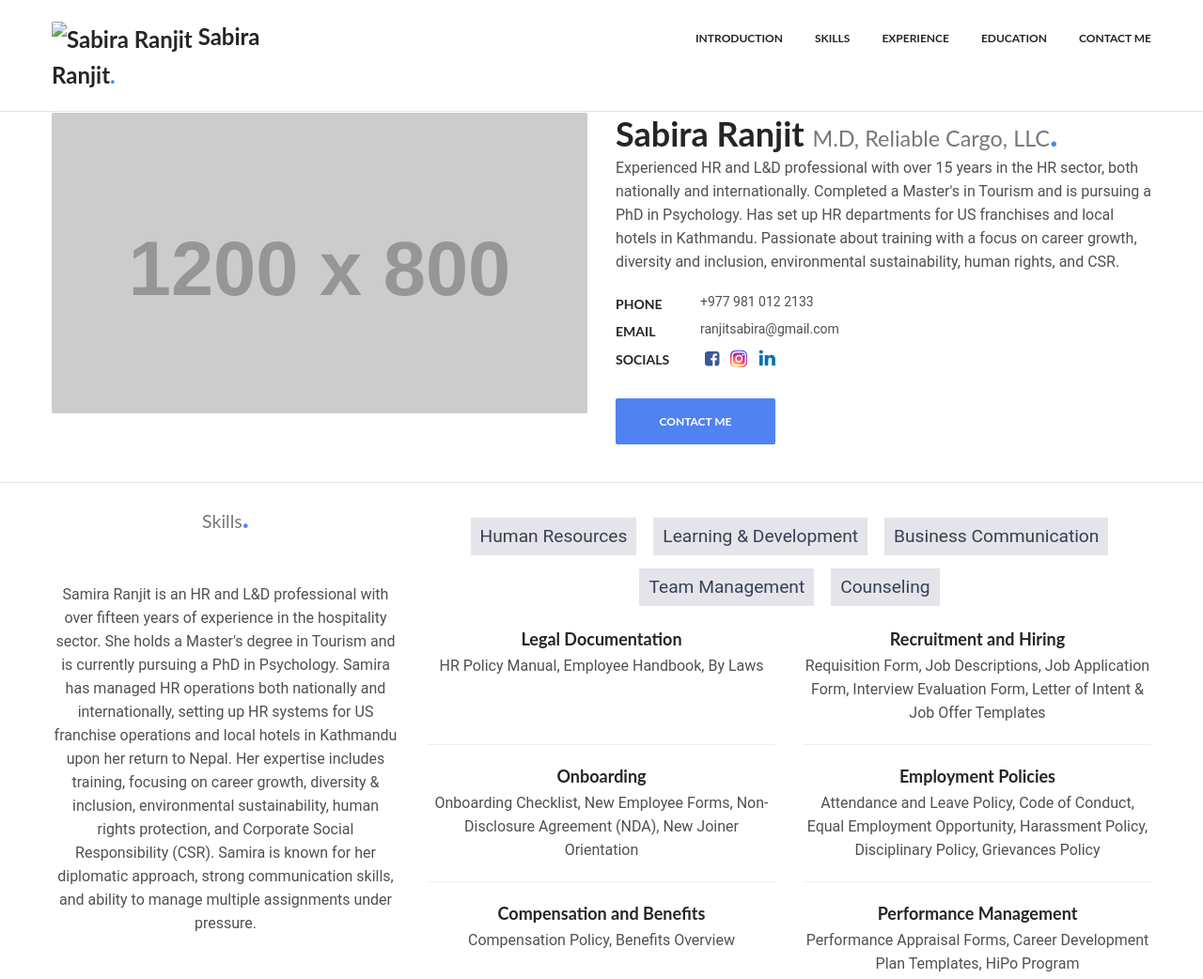
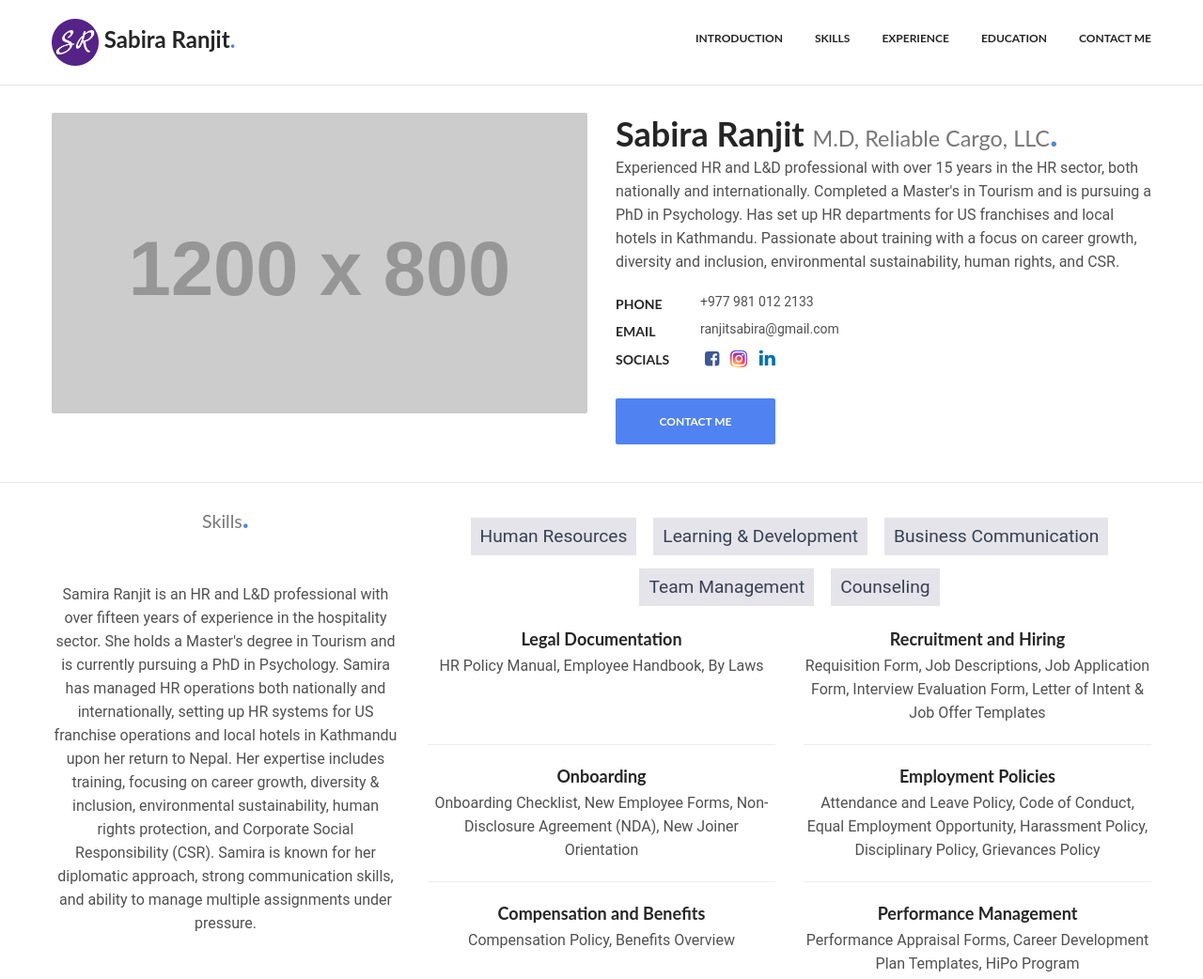
Before and after one commit to rudysameer/SamiraRanjitPortfolio, a website: page index.html in a window 1280 px wide. Shown: the top 1042 px of the page at 94% size. Drawn offline with Linux system fonts and the light colour scheme; the site is published under a folder, as on GitHub Pages, so addresses that start at the root find nothing; placeholder pictures from the web are drawn by us.

Commit message:
logo issue fixed

```diff
--- a/index.html
+++ b/index.html
@@ -35,7 +35,7 @@
     <div class="container">
       <div class="row">
         <div class="col-md-3 col-xs-8 slideInLeft">
-          <div class="logo"><img src="/sabira-branding.png" alt="Sabira Ranjit" width="50" height="50"> <span
+          <div class="logo"><img src="sabira-branding.png" alt="Sabira Ranjit" width="50" height="50"> <span
               class="point">Sabira Ranjit</span> </div>
         </div>
         <div class="col-md-9 hidden-sm hidden-xs slideInRight">
```
